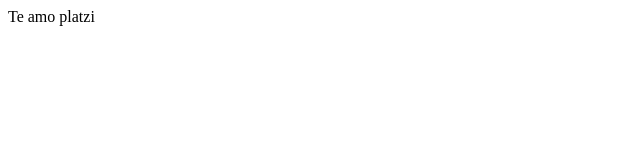
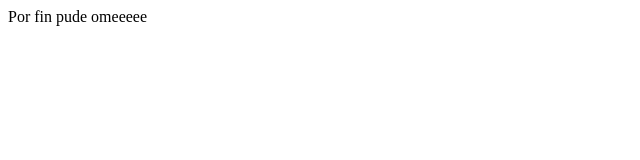
Before and after one commit to JuanDFR27/Proyectodemo, a plain HTML site: page Index.html in a window 1280 px wide. Shown: the full height of the page, 0-640 px from the left. Drawn offline with Linux system fonts and the light colour scheme.

Commit message:
cambios agregamos

```diff
--- a/Index.html
+++ b/Index.html
@@ -7,6 +7,6 @@
     <title>Document</title>
 </head>
 <body>
-    <article> Te amo platzi </article>
+    <article> Por fin pude omeeeee </article>
 </body>
 </html>
```
